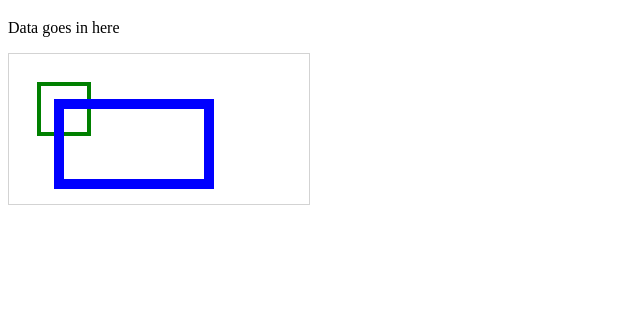
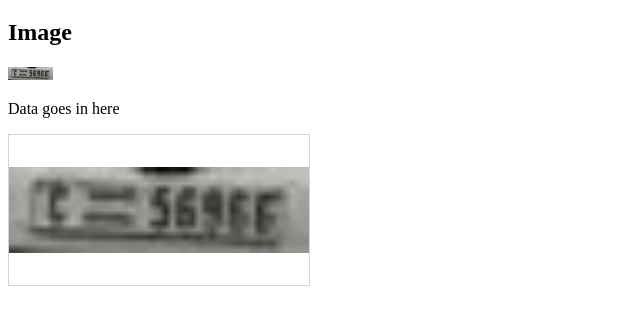
Before and after one commit to rana-abhishek/bounding-box, a plain HTML site: page index.html in a window 1280 px wide. Shown: the part 61-386 px from the top of the page, without its empty margins (0-640 px from the left). Drawn offline with Linux system fonts and the light colour scheme.

Commit message:
Image fit on center of canvas

```diff
--- a/index.html
+++ b/index.html
@@ -7,32 +7,39 @@
   </head>
   <body>
     <h1>HTML 5 canvas</h1>
+    <h2>Image</h2>
+    <img id="lp" src="./images/lp.jpg" alt="LP image">
     <p>Data goes in here</p>
     <canvas id="myCanvas" width="auto" height="auto" style="border:1px solid #d3d3d3;">
   </body>
   <script>
-    var c = document.getElementById("myCanvas");
-    var ctx = c.getContext("2d");
+    window.onload = () => {
+        var c = document.getElementById("myCanvas");
+        var ctx = c.getContext("2d");
+        var img = document.getElementById("lp");
 
-    // // Red rectangle
-    // ctx.beginPath();
-    // ctx.lineWidth = "6";
-    // ctx.strokeStyle = "red";
-    // ctx.rect(5, 5, 290, 140);
-    // ctx.stroke();
+        // Draw image
+        var hRatio = c.width  / img.width    ;
+        var vRatio =  c.height / img.height  ;
+        var ratio  = Math.min ( hRatio, vRatio );
+        var centerShift_x = ( c.width - img.width*ratio ) / 2;
+        var centerShift_y = ( c.height - img.height*ratio ) / 2;
+        ctx.clearRect(0,0,c.width, c.height);
+        ctx.drawImage(img, 0,0, img.width, img.height, centerShift_x, centerShift_y,img.width*ratio, img.height*ratio);
 
-    // Green rectangle
-    ctx.beginPath();
-    ctx.lineWidth = "4";
-    ctx.strokeStyle = "green";
-    ctx.rect(30, 30, 50, 50);
-    ctx.stroke();
+        // // Green rectangle
+        // ctx.beginPath();
+        // ctx.lineWidth = "4";
+        // ctx.strokeStyle = "green";
+        // ctx.rect(30, 30, 50, 50);
+        // ctx.stroke();
 
-    // Blue rectangle
-    ctx.beginPath();
-    ctx.lineWidth = "10";
-    ctx.strokeStyle = "blue";
-    ctx.rect(50, 50, 150, 80);
-    ctx.stroke();
+        // // Blue rectangle
+        // ctx.beginPath();
+        // ctx.lineWidth = "10";
+        // ctx.strokeStyle = "blue";
+        // ctx.rect(50, 50, 150, 80);
+        // ctx.stroke();
+    }
     </script>
 </html>
```
Also changed, not shown: images/lp.jpg (added).
